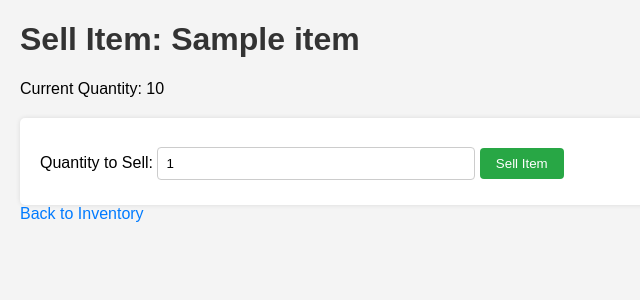
After one commit to francis079/Inventory-system-002, a Flask app: template Inventory-system-002/templates/sell.html in a window 1280 px wide. The commit adds this page. Shown: the top 300 px of the page, without its empty margins (0-640 px from the left). Run offline with Flask 3, Linux system fonts and the light colour scheme; the template is opened without the code that fills it: most values are stand-ins (such as "Sample title", 1, 10 or a date in 2020).

Commit message:
Add dedicated sell form page for better UX

```diff
--- a/Inventory-system-002/templates/index.html
+++ b/Inventory-system-002/templates/index.html
@@ -27,10 +27,7 @@
                 <td>${{ "%.2f"|format(item.price) }}</td>
                 <td>{{ item.description }}</td>
                 <td>
-                    <form method="post" action="/sell/{{ item.id }}" style="display:inline;">
-                        <input type="number" name="quantity" value="1" min="1" max="{{ item.quantity }}" style="width:50px;">
-                        <button type="submit" class="sell-btn">Sell</button>
-                    </form>
+                    <a href="/sell/{{ item.id }}">Sell</a> |
                     <a href="/edit/{{ item.id }}">Edit</a> |
                     <a href="/delete/{{ item.id }}" onclick="return confirm('Delete this item?')">Delete</a>
                 </td>
--- /dev/null
+++ b/Inventory-system-002/templates/sell.html
@@ -0,0 +1,18 @@
+<!DOCTYPE html>
+<html>
+<head>
+    <title>Sell Item</title>
+    <link rel="stylesheet" href="{{ url_for('static', filename='css/style.css') }}">
+</head>
+<body>
+    <h1>Sell Item: {{ item.name }}</h1>
+    <p>Current Quantity: {{ item.quantity }}</p>
+    <form action="/sell/{{ item.id }}" method="post">
+        <label for="quantity">Quantity to Sell:</label>
+        <input type="number" id="quantity" name="quantity" value="1" min="1" max="{{ item.quantity }}" required>
+        <button type="submit">Sell Item</button>
+    </form>
+    <a href="/">Back to Inventory</a>
+    <script src="{{ url_for('static', filename='js/script.js') }}"></script>
+</body>
+</html>
--- a/app.py
+++ b/app.py
@@ -50,16 +50,18 @@ def edit(item_id):
         return redirect(url_for('index'))
     return render_template('edit.html', item=item)
 
-@app.route('/sell/<int:item_id>', methods=['POST'])
+@app.route('/sell/<int:item_id>', methods=['GET', 'POST'])
 def sell(item_id):
     item = next((i for i in inventory if i['id'] == item_id), None)
     if not item:
         return 'Item not found', 404
-    quantity_to_sell = int(request.form.get('quantity', 1))
-    if item['quantity'] >= quantity_to_sell:
-        item['quantity'] -= quantity_to_sell
-        save_inventory()
-    return redirect(url_for('index'))
+    if request.method == 'POST':
+        quantity_to_sell = int(request.form.get('quantity', 1))
+        if item['quantity'] >= quantity_to_sell:
+            item['quantity'] -= quantity_to_sell
+            save_inventory()
+        return redirect(url_for('index'))
+    return render_template('sell.html', item=item)
 
 @app.route('/delete/<int:item_id>')
 def delete(item_id):
```
